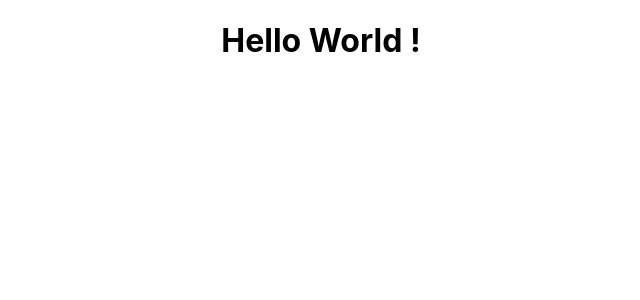
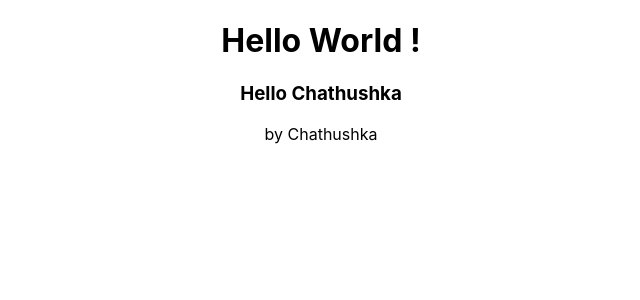
Before and after one commit to shas99/CDAP-PROJECT-MANAGEMENT-SYSTEM, a React (Create React App) app in the folder cdap-project-management-system/: page / in a window 1280 px wide. Shown: the top 300 px of the page, without its empty margins (319-959 px from the left). Built offline with nearby package versions, Linux system fonts and the light colour scheme.

Commit message:
Added Hello Chathushka by Chathushka Rodrigo

```diff
--- a/cdap-project-management-system/src/App.js
+++ b/cdap-project-management-system/src/App.js
@@ -5,6 +5,8 @@ function App() {
   return (
     <div className="App">
     <h1> Hello World ! </h1>
+    <h3>Hello Chathushka </h3>
+    <h10> by Chathushka</h10>
     </div>
   );
 }
```
